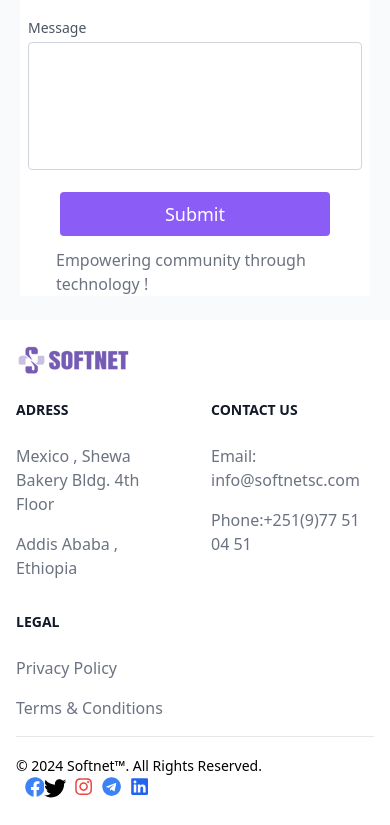
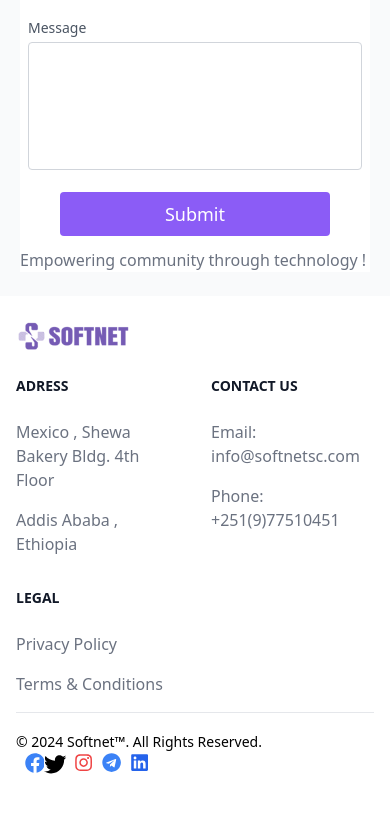
Before and after one commit to Developer-Yonas/Softnet-Website, a React (Create React App) app: page /contact in a window 390 px wide. Shown: the part 1148-1973 px from the top of the page. After the commit the page ends 1949 px from the top, so only its background shows below. Built offline with nearby package versions, Linux system fonts and the light colour scheme.

Commit message:
eighth commit

```diff
--- a/src/Common/Footer.js
+++ b/src/Common/Footer.js
@@ -29,12 +29,12 @@ export const Footer = () => {
               </div>
               <div>
                   <h2 class="mb-6 text-sm font-semibold text-gray-900 uppercase dark:text-white">Contact us</h2>
-                  <ul class="text-gray-500 dark:text-gray-400 font-medium">
-                      <li class="mb-4">
+                  <ul class="text-gray-500 dark:text-gray-400  font-medium">
+                      <li class="mb-4 ">
                       <a href="" class="hover:underline">Email: info@softnetsc.com</a>
                       </li>
                       <li>
-                          <a href="" class="hover:underline">Phone:+251(9)77 51 04 51</a>
+                          <a href="" class="hover:underline">Phone: +251(9)77510451</a>
                       </li>
                   </ul>
               </div>
--- a/src/routes/Contact.js
+++ b/src/routes/Contact.js
@@ -74,7 +74,7 @@ function Contact() {
             <button className="text-white ml-10 mr-10 bg-purple-500 border-0 py-2 px-6 focus:outline-none hover:bg-purple-600 rounded text-lg">
               Submit
             </button>
-            <p className="text-s text-gray-500 ml-9 mt-3">Empowering community through technology !</p>
+            <p className="text-s text-gray-500 md:ml-9 sm:ml-0 mt-3">Empowering community through technology !</p>
           </div>
         </div>
       </section>
```
